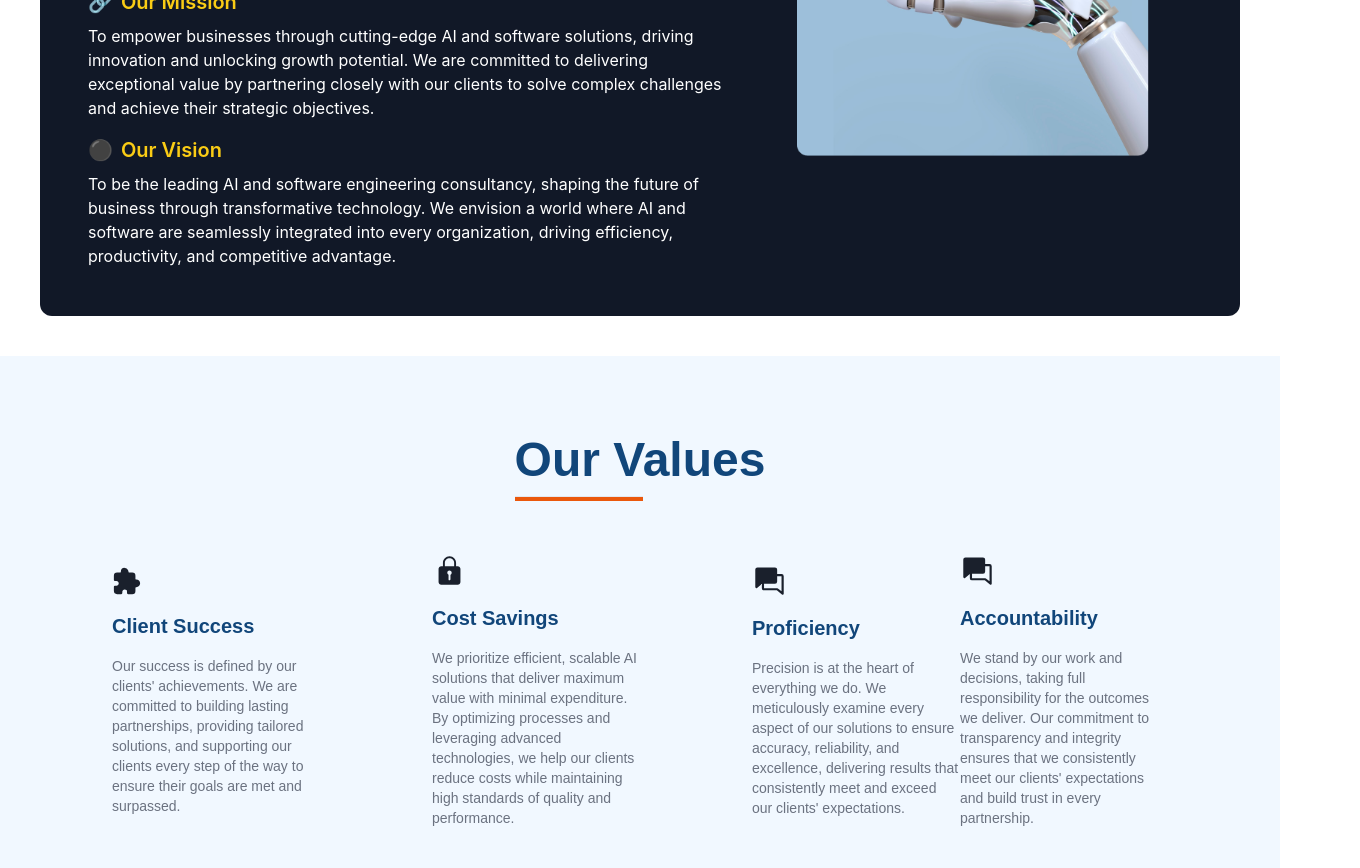
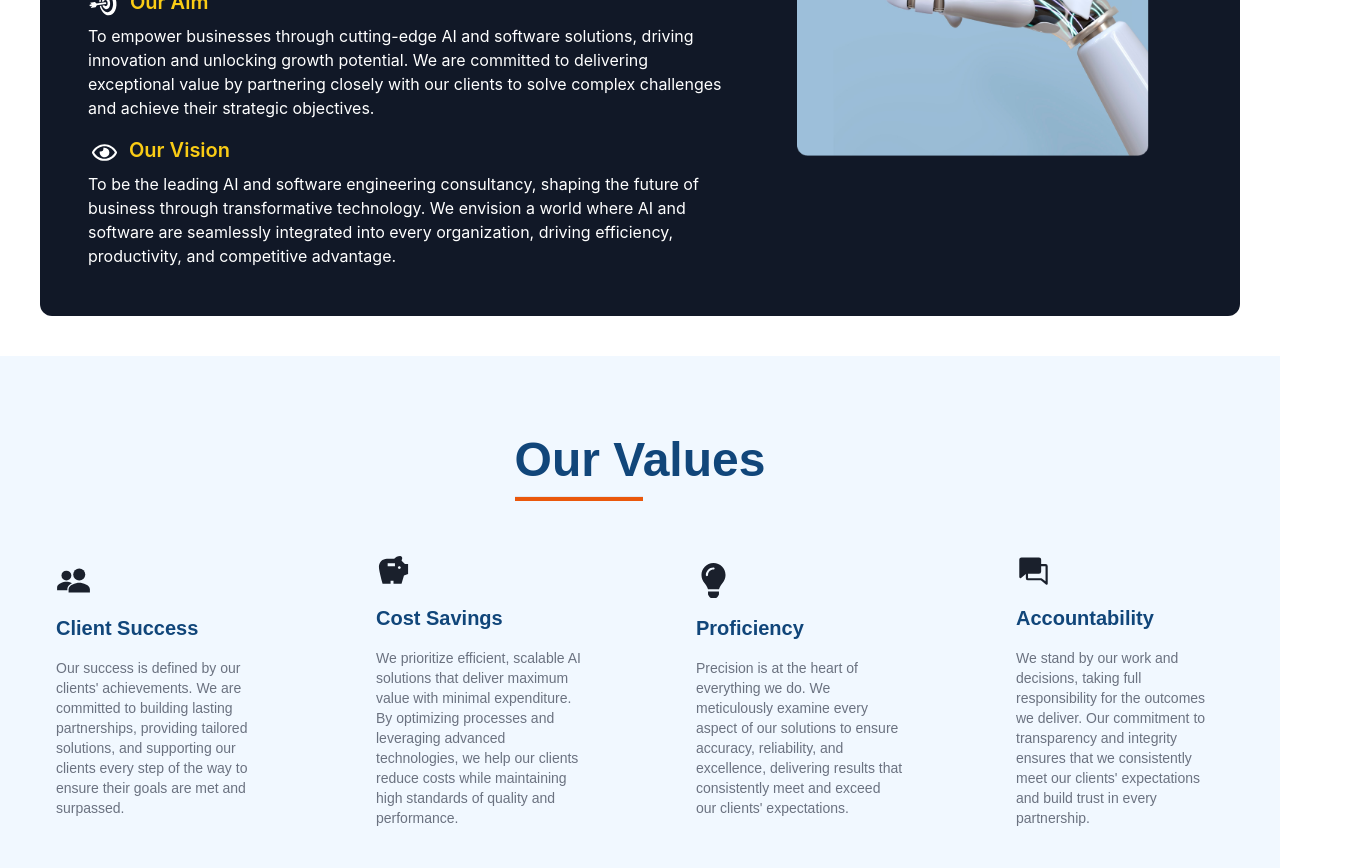
Before and after one commit to axia-ai/axia-ai-website, a React (Vite) app: page /aboutUs in a window 1280 px wide. Shown: the part 800-1668 px from the top of the page, 1360 px wide, since content can reach past the window. Built offline with nearby package versions, Linux system fonts and the light colour scheme.

Commit message:
changed icons and fixed the css of ourvalues component

```diff
--- a/src/Components/AboutUsSection/AboutUsValues.jsx
+++ b/src/Components/AboutUsSection/AboutUsValues.jsx
@@ -1,5 +1,7 @@
 import React from "react";
 import aiImage from "../../assets/ai.png";
+import { FaRegEye } from "react-icons/fa";
+import { GiBullseye } from "react-icons/gi";
 
 function AboutUsValues() {
   return (
@@ -28,9 +30,13 @@ function AboutUsValues() {
         </p>
         <div className="text-sm md:text-base">
           <div className="mb-4">
-            <h3 className="text-yellow-400 font-semibold text-xl mb-2">
-              <span className="mr-2">🔗</span>Our Mission
-            </h3>
+            <div className="flex justify-start max-md:justify-center">
+            <GiBullseye size="30" className=" mr-3"/>
+              <h3 className="text-yellow-400 font-semibold text-xl mb-2">
+                Our Aim
+              </h3>
+            </div>
+
             <p>
             To empower businesses through cutting-edge AI and software
             solutions, driving innovation and unlocking growth potential. We are
@@ -40,9 +46,12 @@ function AboutUsValues() {
             </p>
           </div>
           <div>
-            <h3 className="text-yellow-400 font-semibold text-xl mb-2">
-              <span className="mr-2">⚫</span>Our Vision
-            </h3>
+            <div className="flex justify-start max-md:justify-center">
+              <FaRegEye size="25" className=" m-1 mr-3" />
+              <h3 className="text-yellow-400 font-semibold text-xl mb-2">
+              Our Vision
+              </h3>
+            </div>
             <p>
             To be the leading AI and software engineering consultancy, shaping
             the future of business through transformative technology. We
--- a/src/Components/AboutUsSection/OurValues.jsx
+++ b/src/Components/AboutUsSection/OurValues.jsx
@@ -3,6 +3,10 @@ import { IoExtensionPuzzle } from "react-icons/io5";
 import { IoIosLock } from "react-icons/io";
 import { PiChatsFill } from "react-icons/pi";
 import { FaArrowRight } from "react-icons/fa";
+import { MdSavings } from "react-icons/md";
+import { IoPeopleSharp } from "react-icons/io5";
+import { FaLightbulb } from "react-icons/fa";
+
 
 
 const OurValues = () => {
@@ -15,8 +19,8 @@ const OurValues = () => {
 
             </div>
             <div className='flex justify-between items-center pl-20 pr-20 pb-20 m-5 max-md:flex-col '>
-                <div className='flex flex-col justify-center items-start w-52 '>
-                    <IoExtensionPuzzle  size="30" />
+                <div className='flex flex-col justify-center  mx-14 items-start w-52 '>
+                    <IoPeopleSharp  size="35"  />
                     <p className='font-poppins text-xl text-AboutUs_text font-bold my-4'>Client Success</p>
                     <p className='font-poppins text-sm text-gray-500 '>Our success is defined by our clients' achievements. We are committed to building lasting partnerships, providing tailored solutions, and supporting our clients every step of the way to ensure their goals are met and surpassed.</p>
                     <div className='my-5 flex'>
@@ -25,8 +29,8 @@ const OurValues = () => {
                     </div>
 
                 </div>
-                <div className='flex flex-col justify-center items-start w-52 mx-28 max-md:my-14'>
-                    <IoIosLock size="35"/>
+                <div className='flex flex-col justify-center items-start w-52  mx-14 max-md:my-14'>
+                    <MdSavings size="35" />
                     <p className='font-poppins text-xl font-bold text-AboutUs_text my-4'>Cost Savings</p>
                     <p className='font-poppins text-sm   text-gray-500 '>We prioritize efficient, scalable AI solutions that deliver maximum value with minimal expenditure. By optimizing processes and leveraging advanced technologies, we help our clients reduce costs while maintaining high standards of quality and performance.</p>
                     <div className='my-5 flex'>
@@ -34,8 +38,8 @@ const OurValues = () => {
                     <FaArrowRight className='mx-1 mt-1 text-orange-600' /> */}
                     </div>
                 </div>
-                <div className='flex flex-col justify-center items-start w-52'>
-                    <PiChatsFill size="35"/>
+                <div className='flex flex-col justify-center  mx-14 items-start w-52'>
+                    <FaLightbulb size="35"/>
                     <p className='font-poppins text-xl font-bold text-AboutUs_text my-4'>Proficiency</p>
                     <p className='font-poppins text-sm  text-gray-500 '>Precision is at the heart of everything we do. We meticulously examine every aspect of our solutions to ensure accuracy, reliability, and excellence, delivering results that consistently meet and exceed our clients' expectations.</p>
                     <div className='my-5 flex'>
@@ -43,7 +47,7 @@ const OurValues = () => {
                     <FaArrowRight className='mx-1 mt-1 text-orange-600' /> */}
                     </div>
                 </div>
-                <div className='flex flex-col justify-center items-start w-52'>
+                <div className='flex flex-col justify-center mx-14 items-start w-52'>
                     <PiChatsFill size="35"/>
                     <p className='font-poppins text-xl font-bold text-AboutUs_text my-4'>Accountability</p>
                     <p className='font-poppins text-sm  text-gray-500 '>We stand by our work and decisions, taking full responsibility for the outcomes we deliver. Our commitment to transparency and integrity ensures that we consistently meet our clients' expectations and build trust in every partnership.</p>
```
